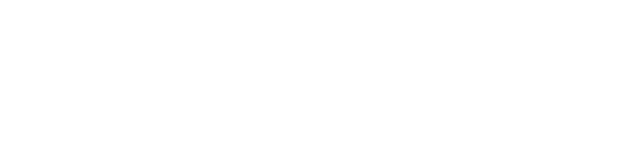
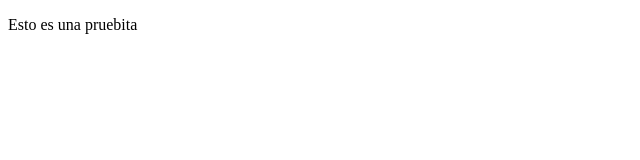
Before and after one commit to pamelaurravera/proyect1, a plain HTML site: page index.html in a window 1280 px wide. Shown: the whole page, without its empty margins (0-640 px from the left). Drawn offline with Linux system fonts and the light colour scheme.

Commit message:
Cambios en el sitio

```diff
--- a/index.html
+++ b/index.html
@@ -7,6 +7,8 @@
     <title>Document</title>
 </head>
 <body>
-
+    <p>
+        Esto es una pruebita
+    </p>
 </body>
 </html>
```
